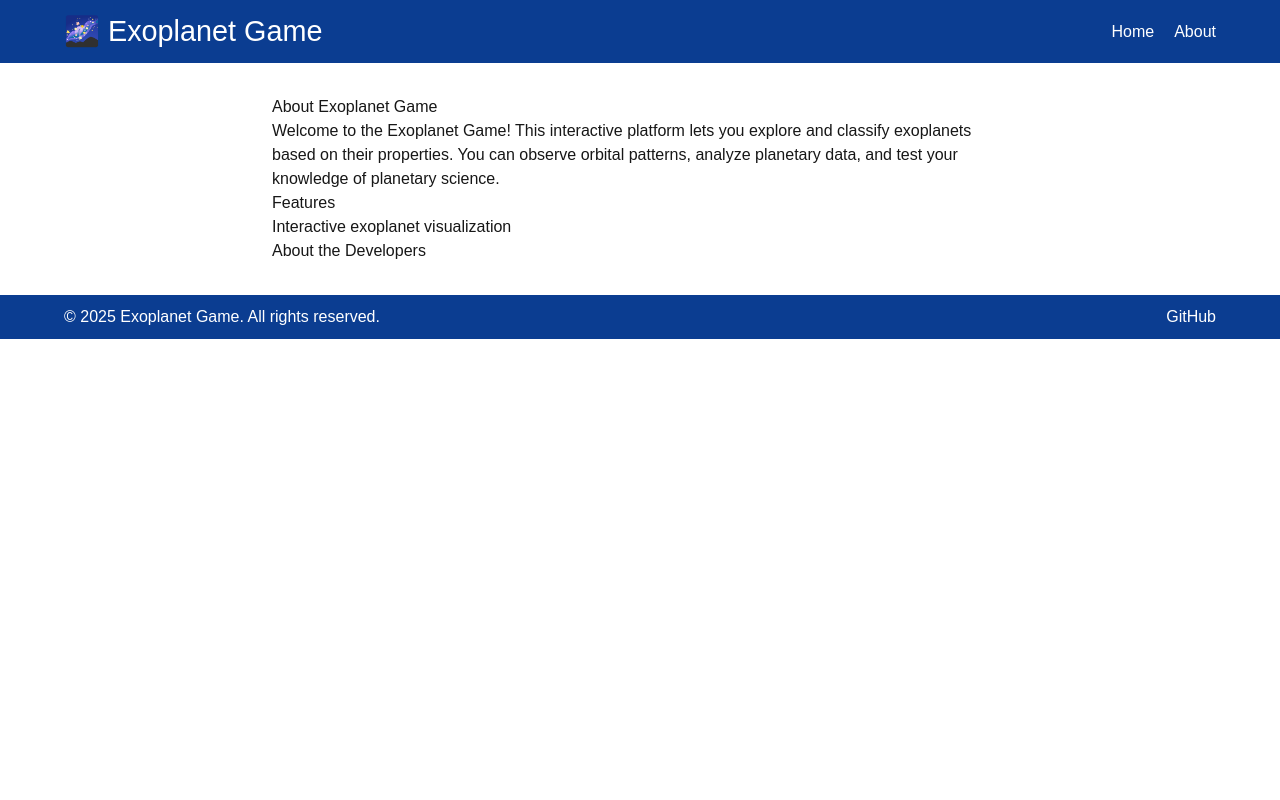
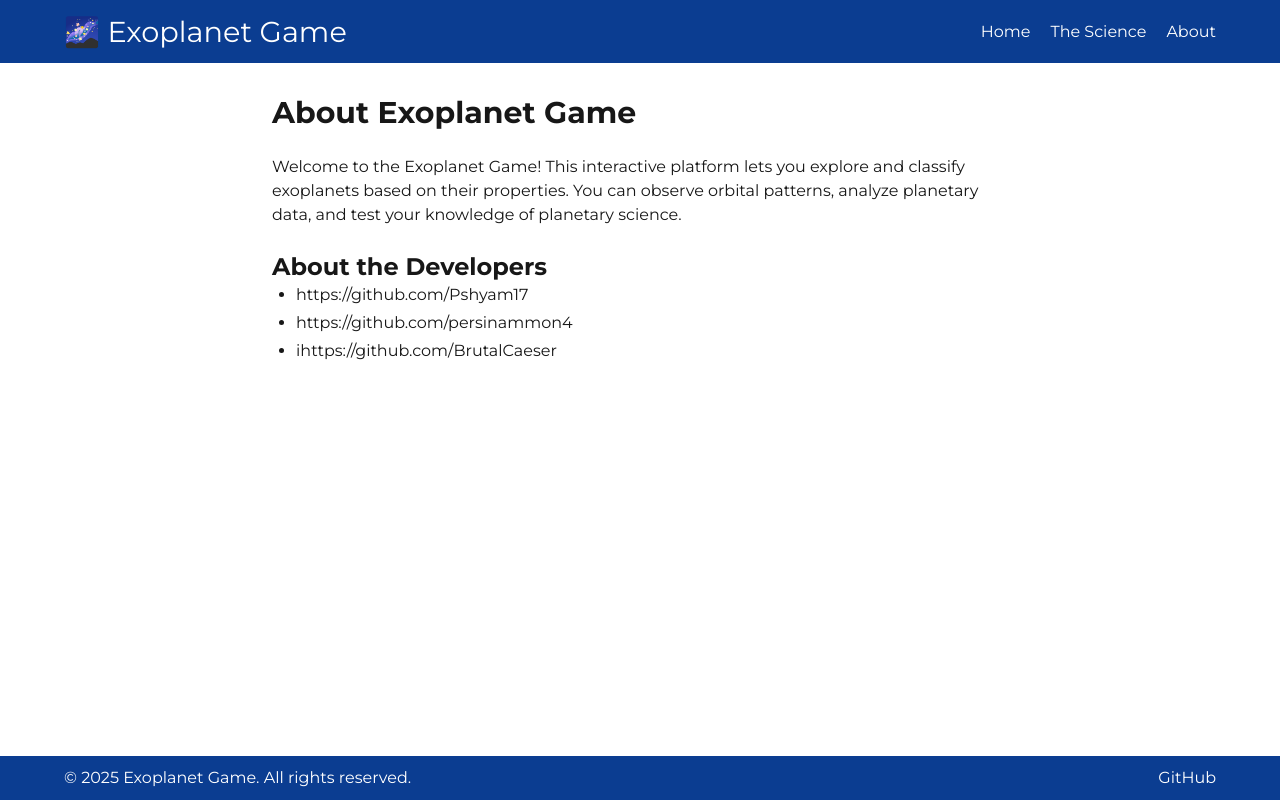
Before and after one commit to Pshyam17/exoplanets, a Next.js app in the folder exoplanet-game/: page /about in a window 1280 px wide. Built offline with nearby package versions, Linux system fonts and the light colour scheme.

Commit message:
Changed footer to stick to bottom; changed font; added instructions; integrated warp drive

```diff
--- a/exoplanet-game/package.json
+++ b/exoplanet-game/package.json
@@ -10,6 +10,7 @@
   "dependencies": {
     "lucide-react": "^0.544.0",
     "next": "15.5.4",
+    "papaparse": "^5.5.3",
     "react": "19.1.0",
     "react-dom": "19.1.0"
   },
--- a/exoplanet-game/src/app/about/page.tsx
+++ b/exoplanet-game/src/app/about/page.tsx
@@ -4,20 +4,21 @@ export default function AboutPage() {
   return (
     <div style={{ padding: '2rem', maxWidth: '800px', margin: '0 auto' }}>
 
-      <h1>About Exoplanet Game</h1>
+      <h1 className="text-3xl font-bold">About Exoplanet Game</h1>
+      <br />
       <p>
         Welcome to the Exoplanet Game! This interactive platform lets you explore
         and classify exoplanets based on their properties. You can observe
         orbital patterns, analyze planetary data, and test your knowledge of
         planetary science.
       </p>
-
-      <h2>Features</h2>
-      <ul>
-        <li>Interactive exoplanet visualization</li>
+      <br />
+      <h2 className="text-2xl font-bold">About the Developers</h2>
+      <ul className="list-disc pl-6 space-y-1">
+        <li><a href="https://github.com/Pshyam17" target="_blank" rel="noopener noreferrer">https://github.com/Pshyam17</a></li>
+        <li><a href="https://github.com/persinammon4" target="_blank" rel="noopener noreferrer">https://github.com/persinammon4</a></li>
+        <li>i<a href="https://github.com/BrutalCaeser" target="_blank" rel="noopener noreferrer">https://github.com/BrutalCaeser</a></li>
       </ul>
-
-      <h2>About the Developers</h2>
 
     </div>
   );
--- a/exoplanet-game/src/app/layout.tsx
+++ b/exoplanet-game/src/app/layout.tsx
@@ -2,6 +2,21 @@ import './globals.css';
 import { ReactNode } from 'react';
 import Header from '../components/Header';
 import Footer from '../components/Footer';
+
+import { Lato, Montserrat } from 'next/font/google';
+
+const lato = Lato({
+  weight: ['400', '700', '900'], // regular, medium, bold
+  subsets: ['latin'],
+  display: 'swap',
+});
+
+const montserrat = Montserrat({
+  weight: ['400', '700', '900'], // regular, medium, bold
+  subsets: ['latin'],
+  display: 'swap',
+});
+
 
 export const metadata = {
   title: 'Exoplanet Game',
@@ -11,9 +26,12 @@ export const metadata = {
 export default function RootLayout({ children }: { children: ReactNode }) {
   return (
     <html lang="en">
-      <body>
+      <body className={`${montserrat.className} min-h-screen flex flex-col`}>
         <Header />
-        <main>{children}</main>
+
+        {/* Main content grows to fill available space */}
+        <main className="flex-grow">{children}</main>
+
         <Footer />
       </body>
     </html>
--- /dev/null
+++ b/exoplanet-game/src/app/the-science/page.tsx
@@ -0,0 +1,14 @@
+// app/about/page.tsx
+
+export default function AboutPage() {
+  return (
+    <div style={{ padding: '2rem', maxWidth: '800px', margin: '0 auto' }}>
+
+      <h1 className="text-3xl font-bold">About The Science Behind the Game</h1>
+      <br />
+      <p>
+        Write up of models here.
+      </p>
+    </div>
+  );
+}
--- a/exoplanet-game/src/components/Footer.tsx
+++ b/exoplanet-game/src/components/Footer.tsx
@@ -22,6 +22,7 @@ const footerStyle: React.CSSProperties = {
   color: 'white',
   padding: '10px 0',
   marginTop: 'auto',
+
 };
 
 const containerStyle: React.CSSProperties = {
--- a/exoplanet-game/src/components/Header.tsx
+++ b/exoplanet-game/src/components/Header.tsx
@@ -10,6 +10,9 @@ export default function Header() {
           <ul style={navListStyle}>
             <li>
               <Link href="/">Home</Link>
+            </li>
+            <li>
+              <Link href="/the-science">The Science</Link>
             </li>
             <li>
               <Link href="/about">About</Link>
```
Also changed, not shown: exoplanet-game/requirements.txt (added), 2 other files (tests, documents, lock files or other folders).
